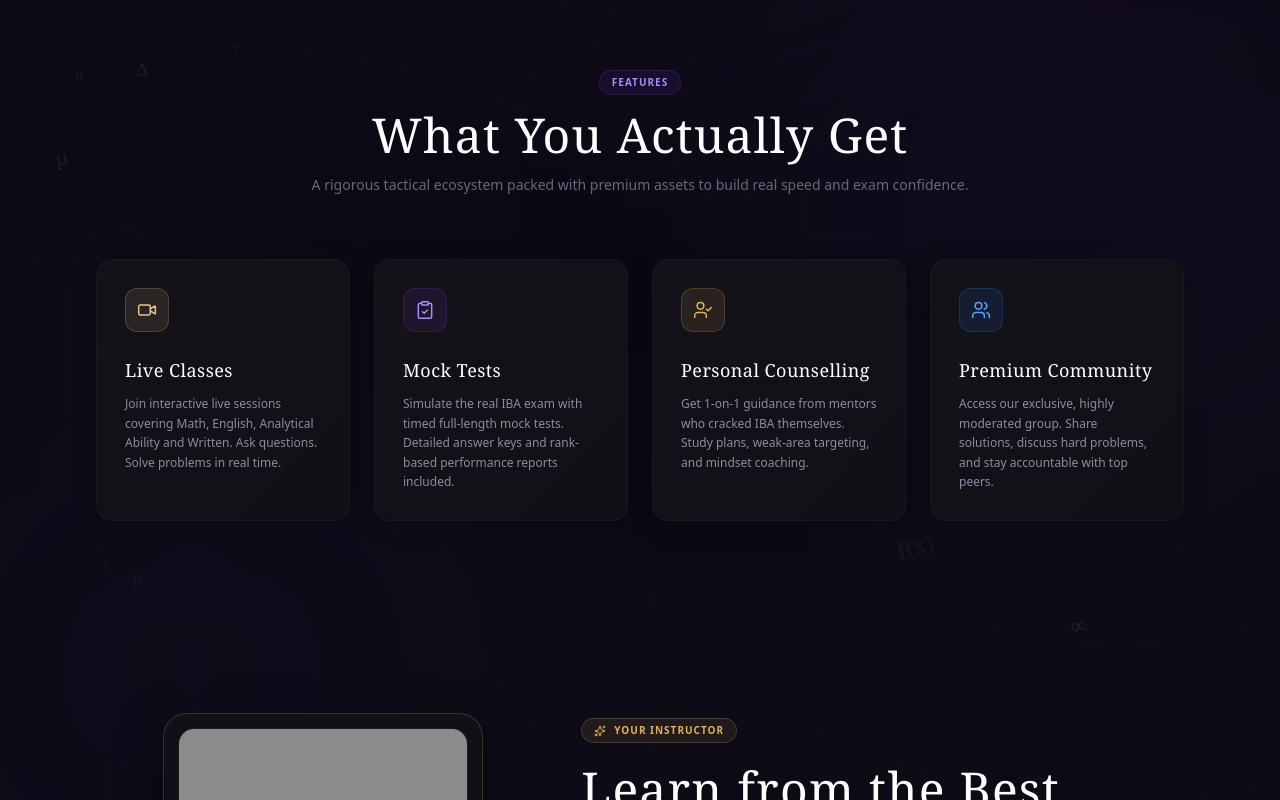
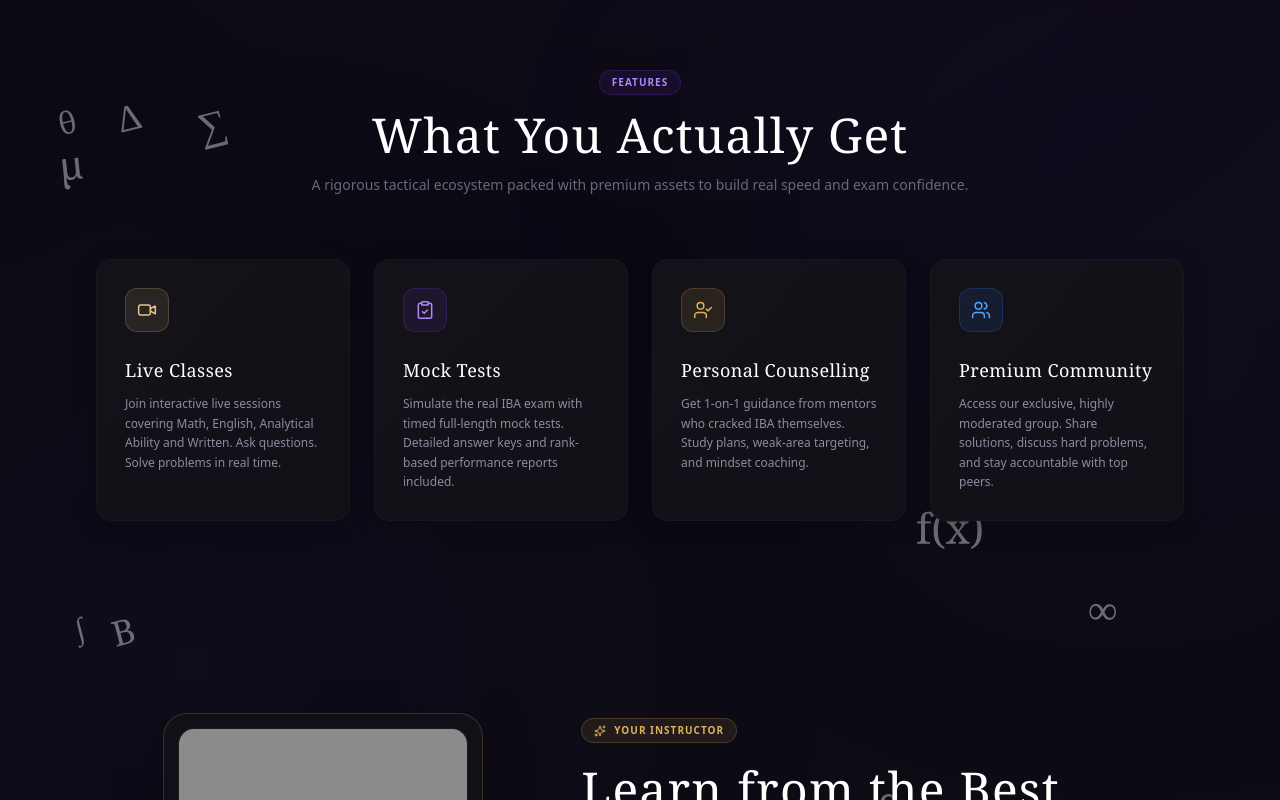
Before and after one commit to raf0670/math-magician-client, a Next.js app: page / in a window 1280 px wide. Shown: the part 940-1740 px from the top of the page. Built offline with nearby package versions, Linux system fonts and the light colour scheme; grey boxes are pictures that could not be loaded.

Commit message:
bg effects fixed

```diff
--- a/src/components/home/Hero.jsx
+++ b/src/components/home/Hero.jsx
@@ -38,10 +38,10 @@
             char: symbols[idx % symbols.length],
             left: `${Math.random() * 90 + 5}%`,
             top: `${Math.random() * 90 + 5}%`,
-            size: Math.random() * 12 + 11,
-            opacity: Math.random() * 0.18 + 0.04,
+            size: Math.random() * 12 + 30,
+            opacity: Math.random() * 0.3 + 1,
             delay: Math.random() * -20,
-            duration: Math.random() * 15 + 20,
+            duration: Math.random() * 15 + 30,
         }));
     }, []);
 
@@ -93,15 +93,15 @@
         const magicGlyphs = ["★", "✦", "✧", "•"];
         return Array.from({ length: 14 }).map((_, idx) => {
             const angle = (idx / 14) * 2 * Math.PI;
-            const radius = 150 + Math.random() * 50;
+            const radius = 150 + Math.random() * 40;
             return {
                 id: idx,
                 char: magicGlyphs[idx % magicGlyphs.length],
-                x: Math.cos(angle) * radius + 170,
-                y: Math.sin(angle) * radius + 170,
-                size: Math.random() * 6 + 9,
-                opacity: Math.random() * 0.35 + 0.15,
-                delay: Math.random() * -6,
+                x: Math.cos(angle) * radius + 200,
+                y: Math.sin(angle) * radius + 200,
+                size: Math.random() * 6 + 20,
+                opacity: Math.random() * 0.35 + 1,
+                delay: Math.random() * -1,
             };
         });
     }, []);
```
